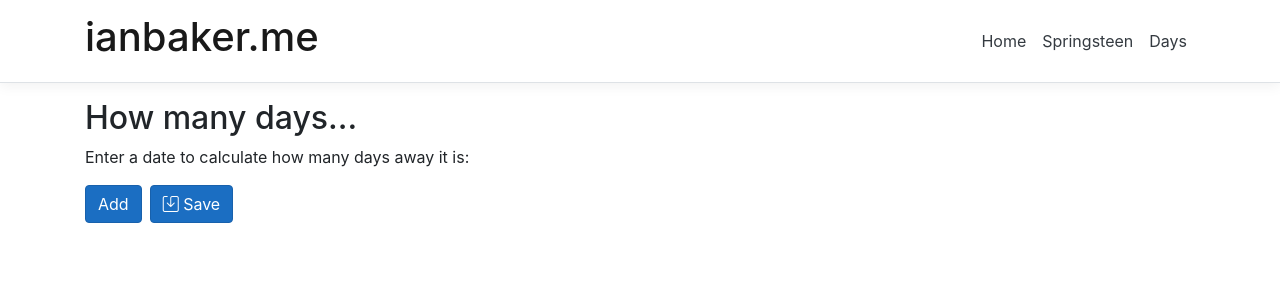
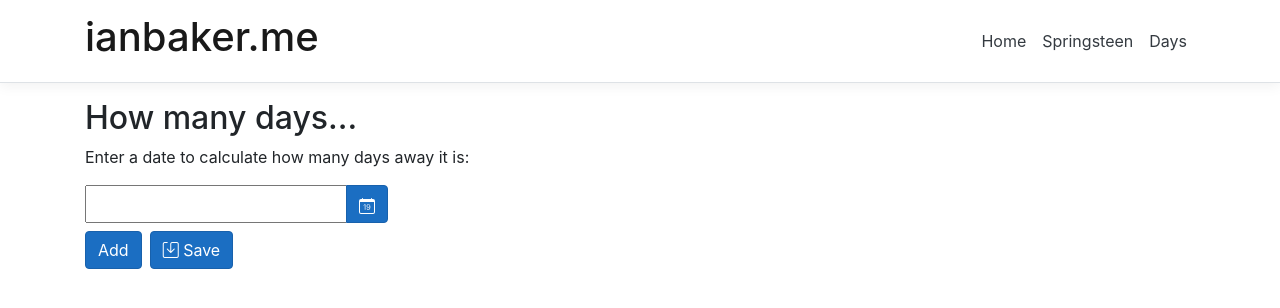
Before and after one commit to imbaker/webapi, an Angular app in the folder WebApi.Host/ClientApp/: page /days in a window 1280 px wide. Shown: the top 308 px of the page. Built offline with nearby package versions, Linux system fonts and the light colour scheme.

Commit message:
Updated Days

```diff
--- a/WebApi.Host/ClientApp/src/app/app.module.ts
+++ b/WebApi.Host/ClientApp/src/app/app.module.ts
@@ -6,7 +6,7 @@ import { RouterModule } from '@angular/router';
 
 import { AppComponent } from './app.component';
 import { NavMenuComponent } from './nav-menu/nav-menu.component';
-import { DaysComponent } from './days/days.component';
+import { AbsPipe, DaysComponent } from './days/days.component';
 import { SpringsteenComponent } from './springsteen/springsteen.component';
 import { HomeComponent } from './home/home.component';
 import { NgbModule } from '@ng-bootstrap/ng-bootstrap';
@@ -19,7 +19,8 @@ import { DateComponent } from './components/date.component';
     HomeComponent,
     SpringsteenComponent,
     DaysComponent,
-    DateComponent
+    DateComponent,
+    AbsPipe
   ],
   imports: [
     BrowserModule.withServerTransition({ appId: 'ng-cli-universal' }),
--- a/WebApi.Host/ClientApp/src/app/days/days.component.html
+++ b/WebApi.Host/ClientApp/src/app/days/days.component.html
@@ -1,5 +1,31 @@
 <h2>How many days...</h2>
 <p>Enter a date to calculate how many days away it is:</p>
-<app-date *ngFor="let date of dates; let i = index; trackBy: trackDate" [date]="date" [id]="i" (updateEvent)="updateDate($event)" (deleteEvent)="deleteDate($event)"></app-date>
+<div class="row my-2" *ngFor="let dateItem of dateItems; let i = index;">
+  <div class="col-4">
+    <div class="input-group">
+      <input class="pl-2" type="text" ngbDatepicker #d="ngbDatepicker" [(ngModel)]="dateItem.date" (dateSelect)="click(i)" />
+      <div class="input-group-append">
+        <button class="btn btn-primary" (click)="d.toggle()">
+          <svg xmlns="http://www.w3.org/2000/svg" width="16" height="16" fill="currentColor" class="bi bi-calendar-date" viewBox="0 0 16 16">
+            <path d="M6.445 11.688V6.354h-.633A12.6 12.6 0 0 0 4.5 7.16v.695c.375-.257.969-.62 1.258-.777h.012v4.61h.675zm1.188-1.305c.047.64.594 1.406 1.703 1.406 1.258 0 2-1.066 2-2.871 0-1.934-.781-2.668-1.953-2.668-.926 0-1.797.672-1.797 1.809 0 1.16.824 1.77 1.676 1.77.746 0 1.23-.376 1.383-.79h.027c-.004 1.316-.461 2.164-1.305 2.164-.664 0-1.008-.45-1.05-.82h-.684zm2.953-2.317c0 .696-.559 1.18-1.184 1.18-.601 0-1.144-.383-1.144-1.2 0-.823.582-1.21 1.168-1.21.633 0 1.16.398 1.16 1.23z" />
+            <path d="M3.5 0a.5.5 0 0 1 .5.5V1h8V.5a.5.5 0 0 1 1 0V1h1a2 2 0 0 1 2 2v11a2 2 0 0 1-2 2H2a2 2 0 0 1-2-2V3a2 2 0 0 1 2-2h1V.5a.5.5 0 0 1 .5-.5zM1 4v10a1 1 0 0 0 1 1h12a1 1 0 0 0 1-1V4H1z" />
+          </svg>
+        </button>
+        <button *ngIf="dateItems.length > 1" class="btn btn-danger mr-2" (click)="deleteDate(i)">
+          <svg xmlns="http://www.w3.org/2000/svg" width="16" height="16" fill="currentColor" class="bi bi-trash" viewBox="0 0 16 16">
+            <path d="M5.5 5.5A.5.5 0 0 1 6 6v6a.5.5 0 0 1-1 0V6a.5.5 0 0 1 .5-.5zm2.5 0a.5.5 0 0 1 .5.5v6a.5.5 0 0 1-1 0V6a.5.5 0 0 1 .5-.5zm3 .5a.5.5 0 0 0-1 0v6a.5.5 0 0 0 1 0V6z" />
+            <path fill-rule="evenodd" d="M14.5 3a1 1 0 0 1-1 1H13v9a2 2 0 0 1-2 2H5a2 2 0 0 1-2-2V4h-.5a1 1 0 0 1-1-1V2a1 1 0 0 1 1-1H6a1 1 0 0 1 1-1h2a1 1 0 0 1 1 1h3.5a1 1 0 0 1 1 1v1zM4.118 4L4 4.059V13a1 1 0 0 0 1 1h6a1 1 0 0 0 1-1V4.059L11.882 4H4.118zM2.5 3V2h11v1h-11z" />
+          </svg>
+        </button>
+      </div>
+    </div>
+  </div>
+  <div class="col-8">
+    <div class="m-2" *ngIf="dateItem.diffDays">
+      <div *ngIf="dateItem.diffDays != 1">{{getDiffDays(dateItem.date) | abs}} days {{getDiffDaysSuffix(dateItem.date)}}</div>
+      <div *ngIf="dateItem.diffDays == 1">{{getDiffDays(dateItem.date) | abs}} day {{getDiffDaysSuffix(dateItem.date)}}</div>
+    </div>
+  </div>
+</div>
 <button class="btn btn-primary mr-2" (click)="addDate()">Add</button>
 <button class="btn btn-primary" (click)="saveDates()"><span class="bi bi-save"></span> Save</button>
--- a/WebApi.Host/ClientApp/src/app/days/days.component.ts
+++ b/WebApi.Host/ClientApp/src/app/days/days.component.ts
@@ -1,20 +1,46 @@
-import { Component, Injectable } from '@angular/core';
-import { NgbCalendar, NgbDateStruct } from '@ng-bootstrap/ng-bootstrap';
+import { Component, Injectable, Pipe, PipeTransform } from '@angular/core';
+import { NgbCalendar, NgbDateParserFormatter, NgbDateStruct } from '@ng-bootstrap/ng-bootstrap';
 import { LocalStorageService } from '../services/local-storage.service';
+
+@Injectable()
+export class CustomDateParserFormatter extends NgbDateParserFormatter {
+  readonly DELIMITER = '/';
+
+  parse(value: string): NgbDateStruct | null {
+    if (value) {
+      let date = value.split(this.DELIMITER);
+      return {
+        day: parseInt(date[0], 10),
+        month: parseInt(date[1], 10),
+        year: parseInt(date[2], 10)
+      };
+    }
+    return null;
+  }
+
+  format(date: NgbDateStruct | null): string {
+    return date ? `${date.day}${this.DELIMITER}${date.month}${this.DELIMITER}${date.year}` : "";
+  }
+}
+
+@Pipe({ name: 'abs' })
+export class AbsPipe implements PipeTransform {
+  transform(num: number, args?: any): any {
+    return Math.abs(num);
+  }
+}
 
 @Component({
   selector: 'app-home',
   templateUrl: './days.component.html',
+  providers: [{ provide: NgbDateParserFormatter, useClass: CustomDateParserFormatter }]
 })
 
 export class DaysComponent {
 
   model: NgbDateStruct;
 
-  dates: NgbDateStruct[] = [];
-
-  diffDays: number;
-  diffDaysSuffix: string;
+  dateItems: { date: NgbDateStruct, diffDays: number, diffDaysSuffix: string }[] = [];
 
   constructor(private calendar: NgbCalendar, private localStorageService: LocalStorageService) { }
 
@@ -22,40 +48,64 @@ export class DaysComponent {
     this.loadDates();
   }
 
-  trackDate(index, date) {
-    console.log(index, date);
+  trackDate(index: number, date: any) {
     return index;
   }
 
   addDate() {
-    this.dates.push(null);
-  }
-
-  updateDate(value: any) {
-    this.dates[value.id] = value.date;
+    this.dateItems.push({ date: null, diffDays: null, diffDaysSuffix: null });
   }
 
   deleteDate(value: any) {
-    console.log("deleteData fired" + value);
-    this.dates.splice(value, 1);
-    console.log(this.dates);
+    this.dateItems.splice(value, 1);
   }
 
   saveDates() {
-    this.localStorageService.set('dates', this.dates);
+    let dates = this.dateItems.map(item => ({ year: item.date.year, month: item.date.month, day: item.date.day }));
+    this.localStorageService.set('dates', dates);
   }
 
   loadDates() {
-    this.dates = this.localStorageService.get('dates') ?? [];
+    let dates = this.localStorageService.get('dates') ?? [{ date: null, diffDays: null, diffDaysSuffix: null }];
+    this.dateItems = dates.map(item => ({ date: { year: item.year, month: item.month, day: item.day }, diffDays: Math.abs(this.getDiffDays(item)), diffDaysSuffix: "--" }));
   }
 
-  setCookie(name, value, days) {
-    var expires = "";
-    if (days) {
-      var date = new Date();
-      date.setTime(date.getTime() + (days * 24 * 60 * 60 * 1000));
-      expires = "; expires=" + date.toUTCString();
+  getDiffDays(date: any) {
+    const targetDate = <any>new Date(date.year, date.month - 1, date.day);
+    const today = <any>new Date();
+
+    return Math.floor((today - targetDate) / (1000 * 60 * 60 * 24));
+  }
+
+  getDiffDaysSuffix(date: any) {
+    let diffDays = this.getDiffDays(date);
+
+    if (diffDays == 0)
+      return "";
+
+    return (diffDays > 0) ? " ago" : " in the future";
+  }
+
+  click(index: number) {
+    if (this.dateItems[index] === null)
+      return;
+
+    const targetDate = <any>new Date(this.dateItems[index].date.year, this.dateItems[index].date.month - 1, this.dateItems[index].date.day);
+    const today = <any>new Date();
+
+    let diffDays = Math.floor((today - targetDate) / (1000 * 60 * 60 * 24));
+
+    let diffDaysSuffix = "";
+
+    if (diffDays > 0)
+      diffDaysSuffix = " ago"
+
+    if (diffDays < 0) {
+      diffDaysSuffix = " in the future"
+      diffDays = Math.abs(diffDays);
     }
-    document.cookie = name + "=" + (value || "") + expires + "; path=/";
+
+    this.dateItems[index].diffDaysSuffix = diffDaysSuffix;
+    this.dateItems[index].diffDays = diffDays;
   }
 }
```
Also changed, not shown: 1 other file (tests, documents, lock files or other folders).
